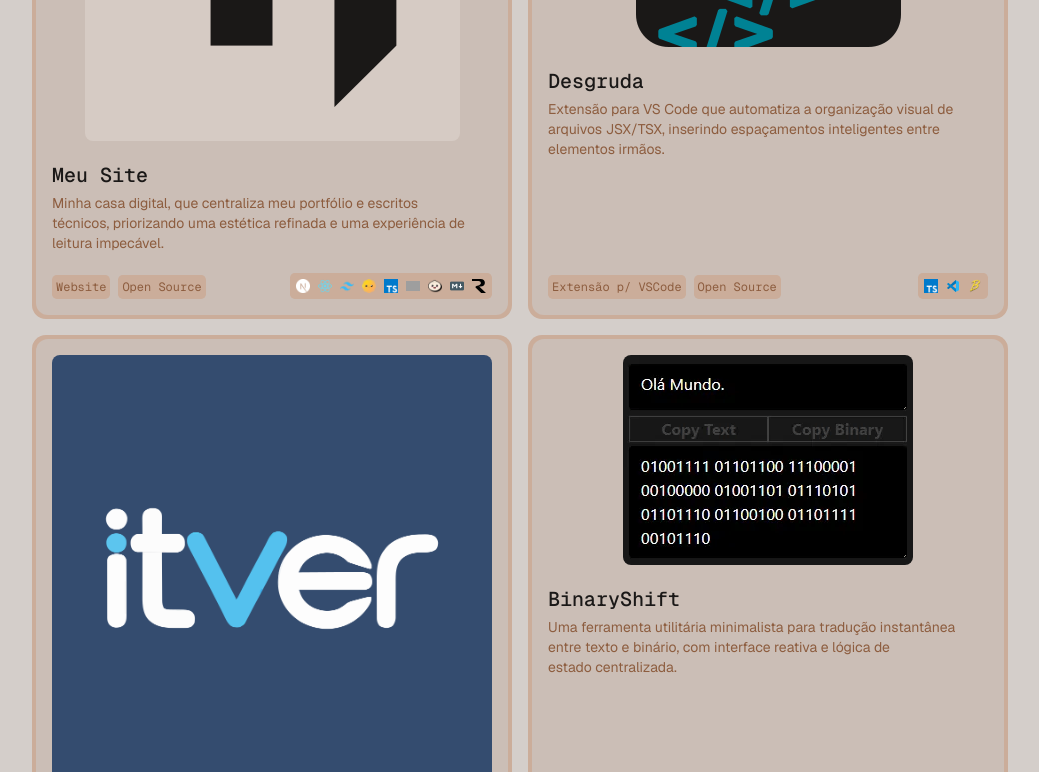
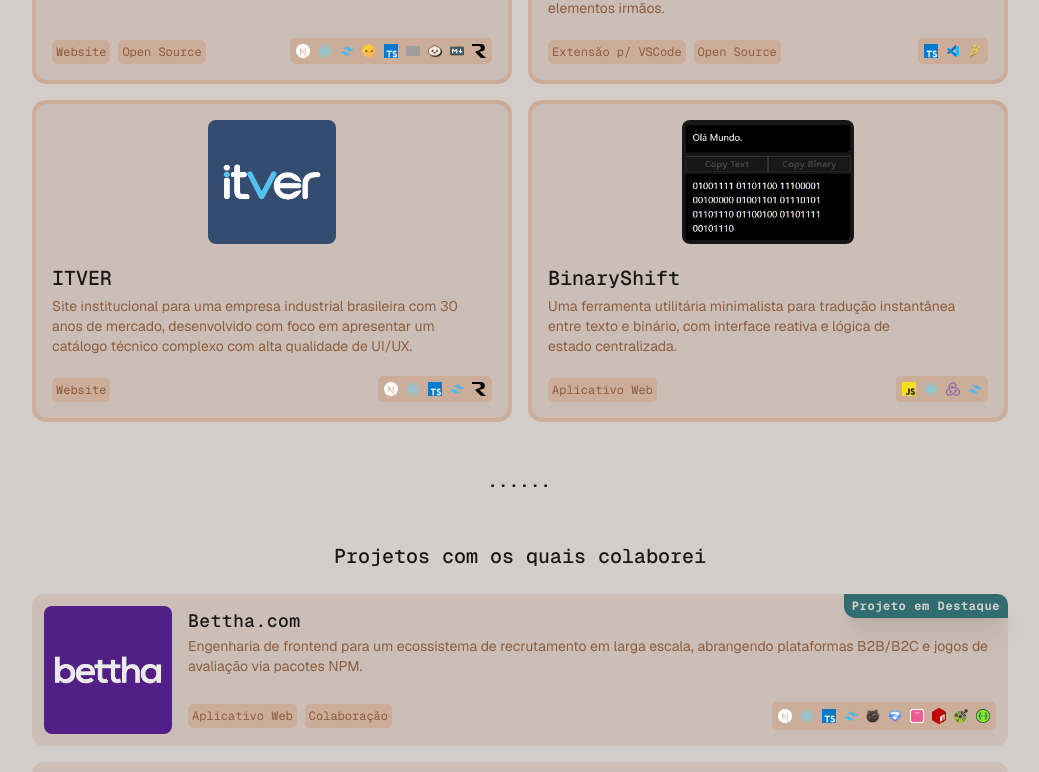
Before and after one commit to codigoisaac/isaacmuniz.pro, a Next.js app: page /portfolio in a window 1280 px wide. Shown: the part 520-1292 px from the top of the page, without its empty margins (120-1159 px from the left). Built offline with nearby package versions, Linux system fonts and the light colour scheme; grey boxes are pictures that could not be loaded.

Commit message:
remove blurimage component - use normal next.js image

```diff
--- a/components/BlurImage.tsx
+++ /dev/null
@@ -1,83 +0,0 @@
-"use client";
-
-import Image, { StaticImageData } from "next/image";
-
-import { cn } from "@/lib/utils";
-import { useState } from "react";
-
-interface BlurImageProps {
-  src: string | StaticImageData;
-  alt: string;
-  placeholderSrc?: string;
-  containerClassname?: string;
-  className?: string;
-  placeholderClassName?: string;
-  priority?: boolean;
-  shouldShowLoadingUI?: boolean;
-  load?: "lazy" | "eager";
-  size?: number;
-}
-
-export default function BlurImage({
-  src,
-  alt,
-  placeholderSrc = "/favicon.ico",
-  containerClassname,
-  className,
-  placeholderClassName,
-  priority = false,
-  shouldShowLoadingUI = false,
-  load,
-  size = 1000,
-}: BlurImageProps) {
-  const [isLoading, setIsLoading] = useState(true);
-
-  return (
-    <div
-      className={cn(
-        "relative overflow-hidden flex justify-center",
-        containerClassname,
-      )}
-    >
-      {/* 1. Placeholder Image */}
-      {isLoading && (
-        <Image
-          alt="" // Hidden from screen readers to avoid duplicate alt text
-          src={placeholderSrc}
-          width={size}
-          height={size}
-          className={cn(
-            "absolute inset-0 z-0 blur-md scale-110 h-full w-fit m-auto",
-            placeholderClassName,
-          )}
-          aria-hidden="true"
-        />
-      )}
-
-      {/* 2. Main Image */}
-      <Image
-        alt={alt}
-        src={src}
-        width={size}
-        height={size}
-        priority={priority}
-        loading={load}
-        className={cn(
-          "duration-700 ease-in-out z-10 object-scale-down max-h-full",
-          isLoading
-            ? "blur-2xl grayscale opacity-0"
-            : "blur-0 grayscale-0 opacity-100",
-          className,
-        )}
-        onLoad={() => setIsLoading(false)}
-      />
-
-      {/* 3. Loading UI */}
-      {isLoading && shouldShowLoadingUI && (
-        <div className="absolute bottom-2 left-0 right-0 z-20 p-1 font-bold text-center text-sm">
-          Carregando mídia...
-        </div>
-      )}
-    </div>
-  );
-}
--- a/components/portfolio/ProjectCard.tsx
+++ b/components/portfolio/ProjectCard.tsx
@@ -1,10 +1,10 @@
-import BlurImage from "@/components/BlurImage";
 import FeaturedProjectTag from "./FeaturedProjectTag";
 import Link from "next/link";
 import { Project } from "@/interfaces/portfolio";
 import TagsDisplay from "./TagsDisplay";
 import TechStackDisplay from "./TechStackDisplay";
 import { cn } from "@/lib/utils";
+import Image from "next/image";
 
 type Props = {
   project: Project;
@@ -28,13 +28,15 @@
         )}
 
         <div className="flex justify-center">
-          <BlurImage
-            src={project.image}
-            alt={`Capa do projeto ${project.title}`}
-            className="w-fit"
-            containerClassname="w-fit rounded-lg overflow-hidden"
-            priority={priority}
-          />
+          <div className="w-fit rounded-lg overflow-hidden">
+            <Image
+              src={project.image}
+              alt={`Capa do projeto ${project.title}`}
+              className="w-fit h-31"
+              placeholder="blur"
+              priority={priority}
+            />
+          </div>
         </div>
 
         <div className="text-xl font-geist-mono font-medium mb-1 mt-5">
--- a/components/portfolio/ProjectCardCompact.tsx
+++ b/components/portfolio/ProjectCardCompact.tsx
@@ -1,4 +1,3 @@
-import BlurImage from "@/components/BlurImage";
 import FeaturedProjectTag from "./FeaturedProjectTag";
 import Link from "next/link";
 import { Project } from "@/interfaces/portfolio";
@@ -6,6 +5,7 @@
 import TechStackDisplay from "./TechStackDisplay";
 import { cn } from "@/lib/utils";
 import { usePathname } from "next/navigation";
+import Image from "next/image";
 
 type Props = {
   project: Project;
@@ -31,12 +31,13 @@
         <FeaturedProjectTag showOnCenterOnMobile />
       )}
 
-      <div className="shrink-0 w-32 h-32 rounded-lg overflow-hidden">
-        <BlurImage
+      <div className="shrink-0 w-32 h-32 rounded-lg overflow-hidden relative">
+        <Image
           src={project.image}
           alt={`Capa do projeto ${project.title}`}
-          containerClassname="h-full w-full flex items-center justify-center"
-          className="w-full h-full object-cover"
+          fill
+          className="object-cover"
+          placeholder="blur"
         />
       </div>
 
```
